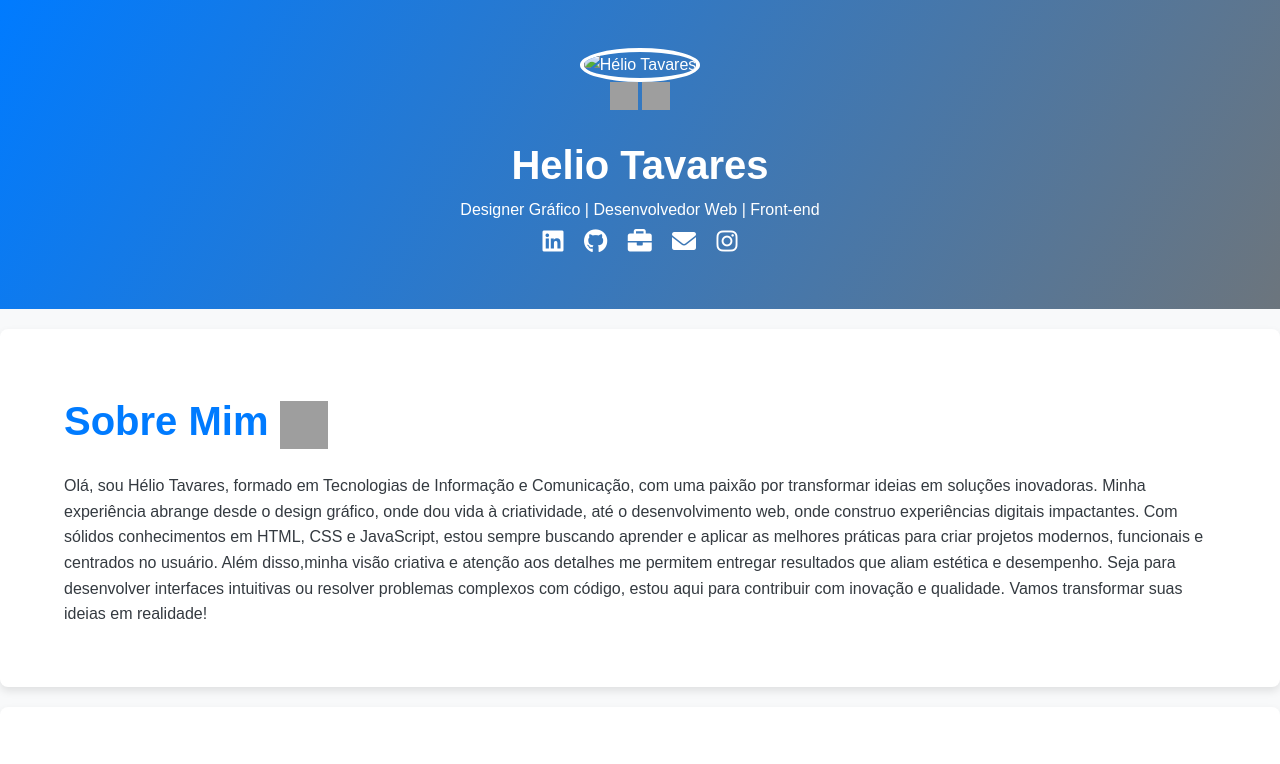
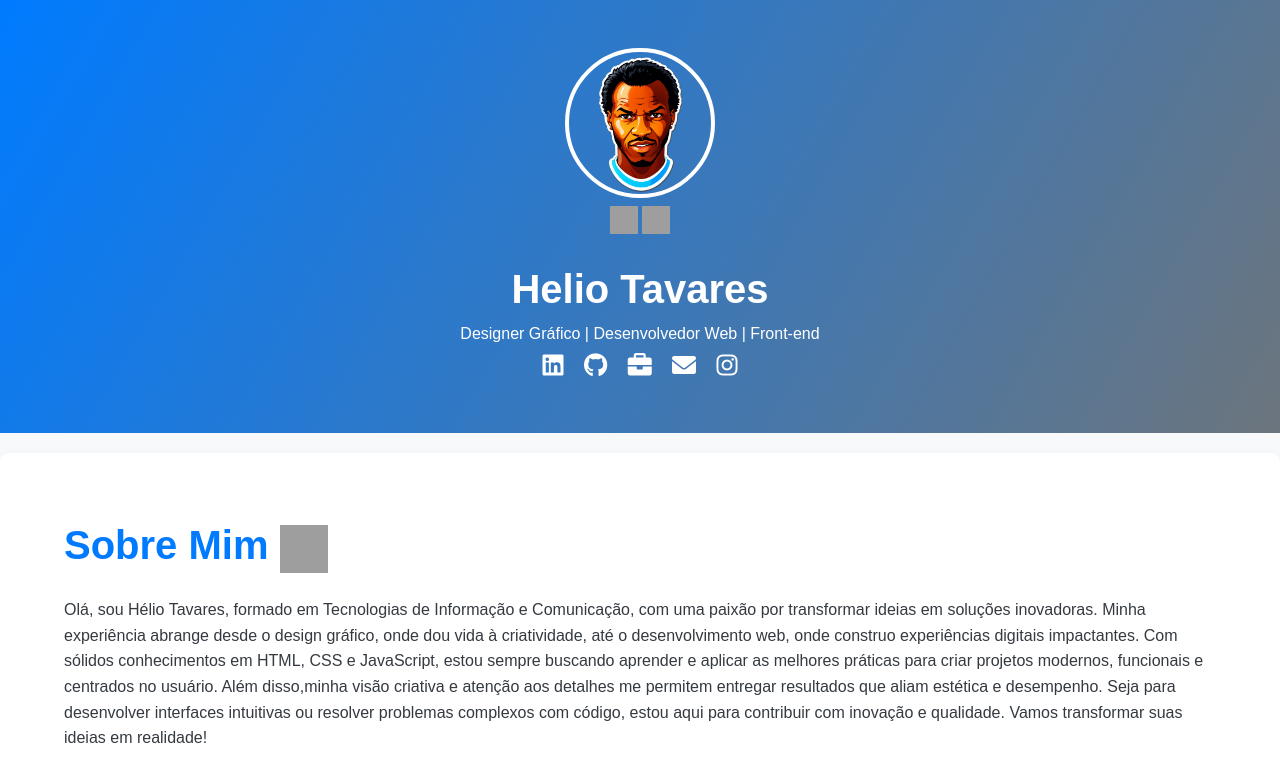
Before and after one commit to Helioguel/cv_helioguel, a plain HTML site: page index.html in a window 1280 px wide. Shown: the top 764 px of the page. Drawn offline with nearby package versions, Linux system fonts and the light colour scheme; grey boxes are pictures that could not be loaded.

Commit message:
Update index.html

```diff
--- a/index.html
+++ b/index.html
@@ -7,7 +7,7 @@
     <title>Currículo de Hélio Tavares</title>
     <link rel="stylesheet" href="styles.css">
       <!--  favicons_ -->
-    <link rel="icon" type="hg.png" href="favicons_.png">
+    <link rel="icon" type="imagens/png" href="favicons_.png">
      <!-- favicons_ -->
     <!-- AOS Animations -->
     <link href="https://cdn.jsdelivr.net/npm/aos@2.3.1/dist/aos.css" rel="stylesheet">
@@ -20,7 +20,7 @@
     <header id="header" class="header">
     <div class="container header-content">
         <div class="profile-img">
-            <img src="img/hg.png" alt="Hélio Tavares" />
+            <img src="hg.png" alt="Hélio Tavares" />
         </div>
         <img width="28" height="28" src="https://img.icons8.com/emoji/48/cape-verde-emoji.png" alt="cape-verde-emoji"/>
         <img width="28" height="28" src="https://img.icons8.com/emoji/48/portugal-emoji.png" alt="portugal-emoji"/>
```
